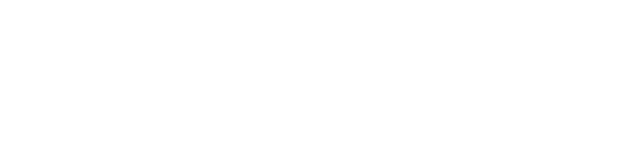
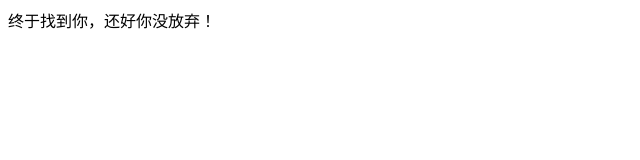
Before and after one commit to BeckShe/.NetMVCExercise, a plain HTML site: page MVCExercise/MvcWeb/Index.html in a window 1280 px wide. Shown: the whole page, without its empty margins (0-640 px from the left). Drawn offline with Linux system fonts and the light colour scheme.

```diff
--- a/MVCExercise/MvcWeb/Index.html
+++ b/MVCExercise/MvcWeb/Index.html
@@ -6,6 +6,6 @@
 	<meta charset="utf-8" />
 </head>
 <body>
-
+  终于找到你，还好你没放弃！
 </body>
 </html>
```
